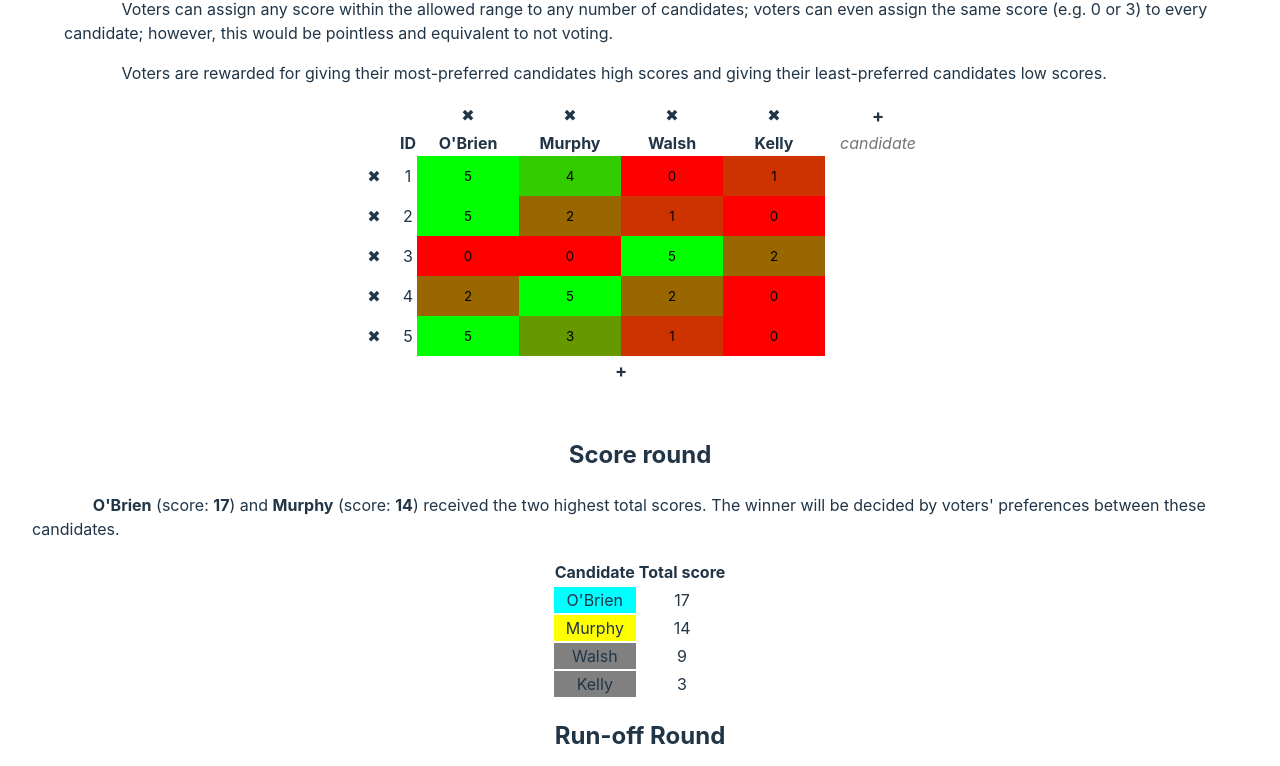
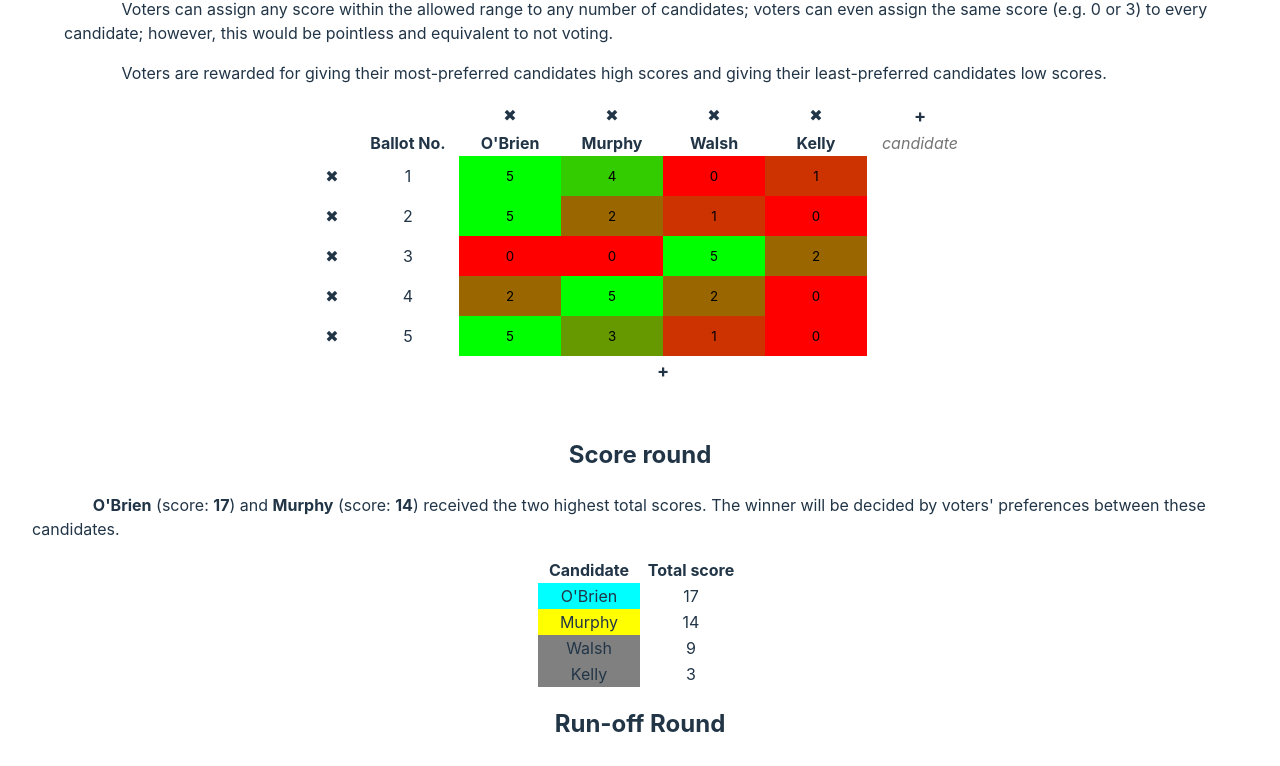
Before and after one commit to boyleconnor/star-voting, a React (Vite) app: page / in a window 1280 px wide. Shown: the part 356-1122 px from the top of the page. Built offline with nearby package versions, Linux system fonts and the light colour scheme.

Commit message:
Remove "candidate" class; apply style to all th

```diff
--- a/src/App.css
+++ b/src/App.css
@@ -49,9 +49,6 @@ p {
 table {
   margin-left: auto;
   margin-right: auto;
-}
-
-table.ballots {
   border-spacing: 0;
 }
 
@@ -75,7 +72,7 @@ td.vote-add:hover {
   color: white;
 }
 
-th.candidate {
+th {
   min-width: 100px;
 }
 
--- a/src/App.tsx
+++ b/src/App.tsx
@@ -143,9 +143,9 @@ function App() {
             <th onClick={addCandidate} className="candidate-add" style={{ fontSize: "18px" }}>+</th>
           </tr>
           <tr>
-            <th></th>
-            <th>ID</th>
-            {candidates.map(candidate => <th className="candidate" key={candidate}>{candidate}</th>)}
+            <td></td>
+            <th>Ballot No.</th>
+            {candidates.map(candidate => <th key={candidate}>{candidate}</th>)}
             <th><input type="text" placeholder="candidate" className="candidate candidate-input" value={newCandidate} onChange={(e) => setNewCandidate(e.target.value)} onKeyDown={e => {if (e.key == 'Enter') {addCandidate()}}} /></th>
           </tr>
           </thead>
@@ -195,7 +195,7 @@ function App() {
       {(topCandidates.length == 2 && <>
         <table>
           <thead><tr>
-            <th>ID</th>
+            <th>Ballot No.</th>
             <th>{firstCandidate}</th>
             <th>{secondCandidate}</th>
             <th>Preference</th>
```
